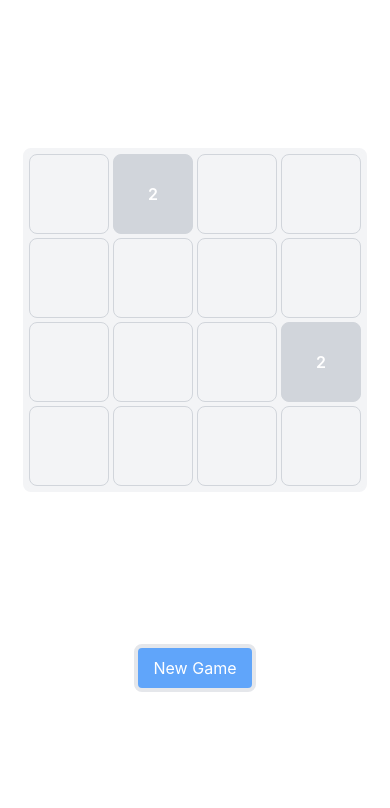
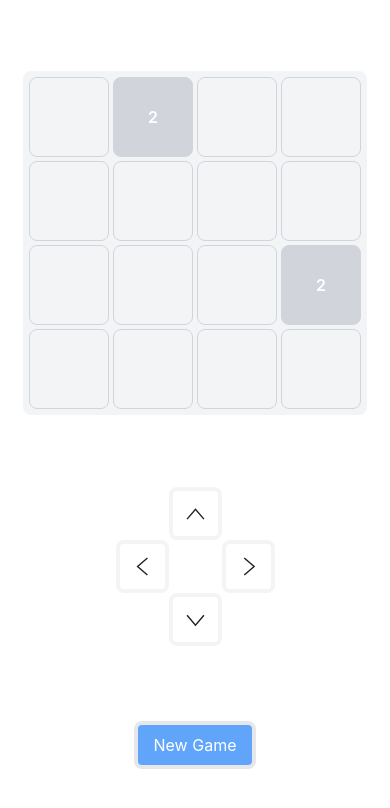
Before and after one commit to yathink3/2048_game, a React (Vite) app: page / in a window 390 px wide. Shown: the top 808 px of the page. Built offline with nearby package versions, Linux system fonts and the light colour scheme.

Commit message:
arrowkeys for mobile

```diff
--- a/src/Game.tsx
+++ b/src/Game.tsx
@@ -1,5 +1,5 @@
 import { KeyboardEvent, useEffect, useRef, useState } from 'react';
-import { Board, Button, GameOverPrompt } from './components';
+import { ArrowKeySet, Board, Button, GameOverPrompt } from './components';
 import { calculateGameOver, calculateGameWon, generateInitialBoard, generateRandomNum, renderBoard } from './utils';
 
 const App = () => {
@@ -71,6 +71,7 @@ const App = () => {
         {gameOver && <GameOverPrompt name={'Game Over'} handleClick={resetGame} />}
         {gameWon && <GameOverPrompt name={'You won!'} handleClick={resetGame} continueGame={continueGame} />}
         <div>{<Board board={board} />}</div>
+        <ArrowKeySet handleKey={key => setDirection(key)} />
         <div className='flex flex-wrap justify-center items-center'>
           <Button name='New Game' handleClick={resetGame} />
         </div>
--- a/src/components.tsx
+++ b/src/components.tsx
@@ -1,13 +1,10 @@
-export const Button = ({ name, handleClick }: { name: string; handleClick?: () => any }) => {
-  return (
-    <button className={`py-2 px-4 bg-blue-400 rounded-lg border-4 border-gray-200 text-white m-1`} onClick={handleClick}>
+export const Button = ({ name, handleClick }: { name: string; handleClick?: () => any }) => (
+  <button className='py-2 px-4 bg-blue-400 rounded-lg border-4 border-gray-200 text-white m-1' onClick={handleClick}>
     {name}
   </button>
 );
-};
 
-export const GameOverPrompt = ({ name, handleClick, continueGame }: { name: string; handleClick?: () => any; continueGame?: () => any }) => {
-  return (
+export const GameOverPrompt = ({ name, handleClick, continueGame }: { name: string; handleClick?: () => any; continueGame?: () => any }) => (
   <div className='flex justify-center w-64 flex-wrap opacity-75 bg-gray-600 border-gray-600 rounded-lg  fixed'>
     <div className='text-center text-6xl text-white'>{name}</div>
     <div className='text-base'>
@@ -16,19 +13,46 @@ export const GameOverPrompt = ({ name, handleClick, continueGame }: { name: stri
     </div>
   </div>
 );
-};
 
 export const Box = ({ value }: { value: number | null }) => {
   const style = { 2: 'bg-gray-300', 4: 'bg-blue-300', 8: 'bg-green-300', 16: 'bg-blue-500', 32: 'bg-purple-900', 64: 'bg-red-300', 128: 'bg-yellow-200', 256: 'bg-yellow-300', 512: 'bg-indigo-300', 1024: 'bg-pink-300', 2048: 'bg-gray-300' }[value || 0] || 'bg-gray-100';
   return <div className={`flex rounded-lg  justify-center items-center w-20 h-20 lg:w-24 lg:h-24 m-0.5 ${style} text-white sm:text-2xl lg:text-6xl font-semibold border-solid border border-gray-300`}>{value}</div>;
 };
 
-export const Board = ({ board }: { board: Array<number | null> }) => {
-  return (
+export const Board = ({ board }: { board: Array<number | null> }) => (
   <div className='grid grid-cols-4 rounded-lg border-4 border-gray-100 bg-gray-100 '>
     {board.map((v, i) => (
       <Box key={i} value={v} />
     ))}
   </div>
 );
-};
+
+export const ArrowKeySet = ({ handleKey }: { handleKey: (v: string) => any }) => (
+  <div className='grid grid-cols-3 md:hidden'>
+    <span></span>
+    <button className='rounded-lg border-4 border-gray-100' onClick={e => handleKey('up')}>
+      <svg width='45' xmlns='http://www.w3.org/2000/svg' viewBox='0 0 64 64'>
+        <path data-name='layer1' fill='none' stroke='#202020' stroke-miterlimit='10' stroke-width='2' d='M20 40l11.994-14L44 40'></path>
+      </svg>
+    </button>
+    <span></span>
+    <button className='rounded-lg border-4 border-gray-100' onClick={e => handleKey('left')}>
+      <svg width='45' xmlns='http://www.w3.org/2000/svg' viewBox='0 0 64 64'>
+        <path data-name='layer1' fill='none' stroke='#202020' stroke-miterlimit='10' stroke-width='2' d='M39 20.006L25 32l14 12.006'></path>
+      </svg>
+    </button>
+    <span></span>
+    <button className='rounded-lg border-4 border-gray-100' onClick={e => handleKey('right')}>
+      <svg width='45' xmlns='http://www.w3.org/2000/svg' viewBox='0 0 64 64'>
+        <path data-name='layer1' fill='none' stroke='#202020' stroke-miterlimit='10' stroke-width='2' d='M26 20.006L40 32 26 44.006'></path>
+      </svg>
+    </button>
+    <span></span>
+    <button className='rounded-lg border-4 border-gray-100' onClick={e => handleKey('down')}>
+      <svg width='45' xmlns='http://www.w3.org/2000/svg' viewBox='0 0 64 64'>
+        <path data-name='layer1' fill='none' stroke='#202020' stroke-miterlimit='10' stroke-width='2' d='M20 26l11.994 14L44 26'></path>
+      </svg>
+    </button>
+    <span></span>
+  </div>
+);
```
Lines whose indentation alone changed are shown as unchanged.
